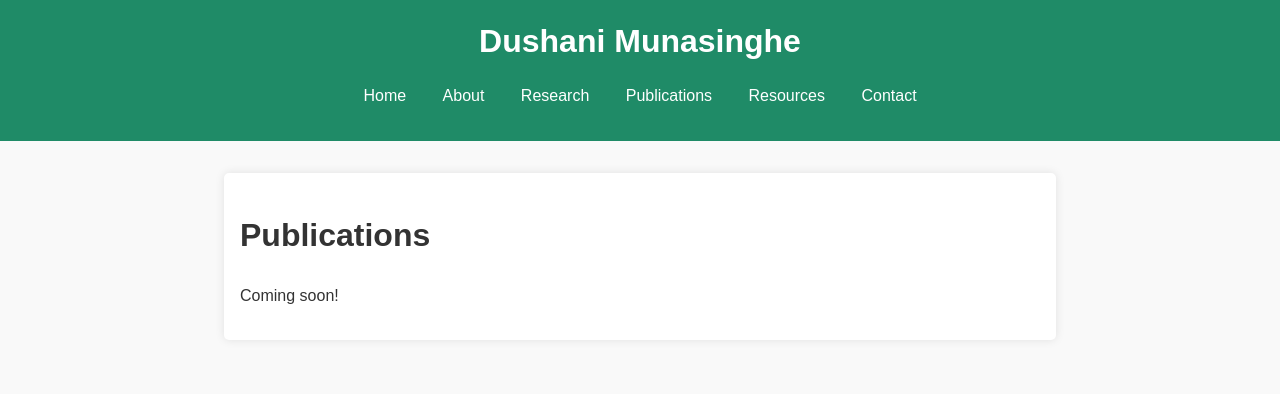
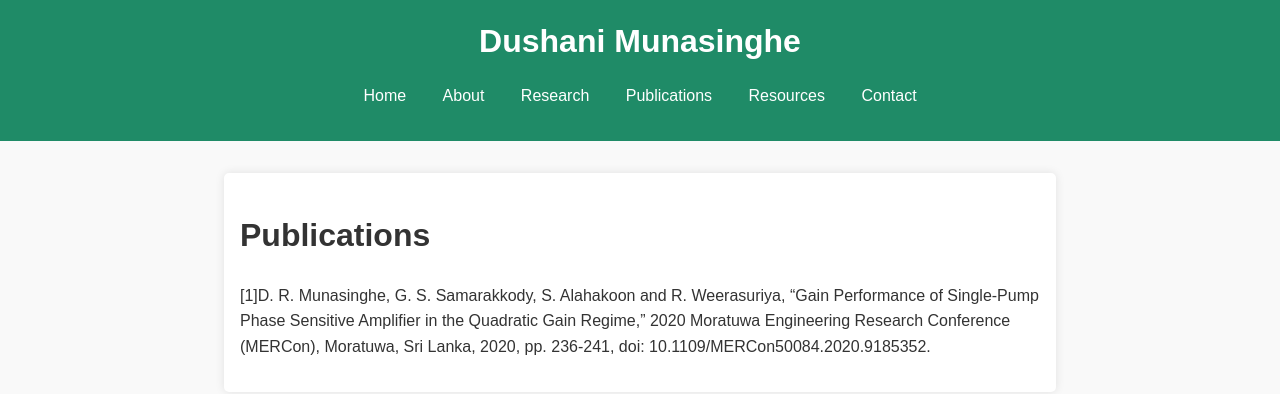
Before and after one commit to dushanimunasinghe/dushanimunasinghe.github.io, a Jekyll site: the page built from publications.md, in a window 1280 px wide. Shown: the top 394 px of the page. Built offline with Jekyll 4.4.1, drawn with Linux system fonts in a browser that asks for light colours.

Commit message:
Update publications.md

```diff
--- a/publications.md
+++ b/publications.md
@@ -5,4 +5,4 @@ title: Publications
 
 # Publications
 
-Coming soon!
+[1]D. R. Munasinghe, G. S. Samarakkody, S. Alahakoon and R. Weerasuriya, "Gain Performance of Single-Pump Phase Sensitive Amplifier in the Quadratic Gain Regime," 2020 Moratuwa Engineering Research Conference (MERCon), Moratuwa, Sri Lanka, 2020, pp. 236-241, doi: 10.1109/MERCon50084.2020.9185352.
```
